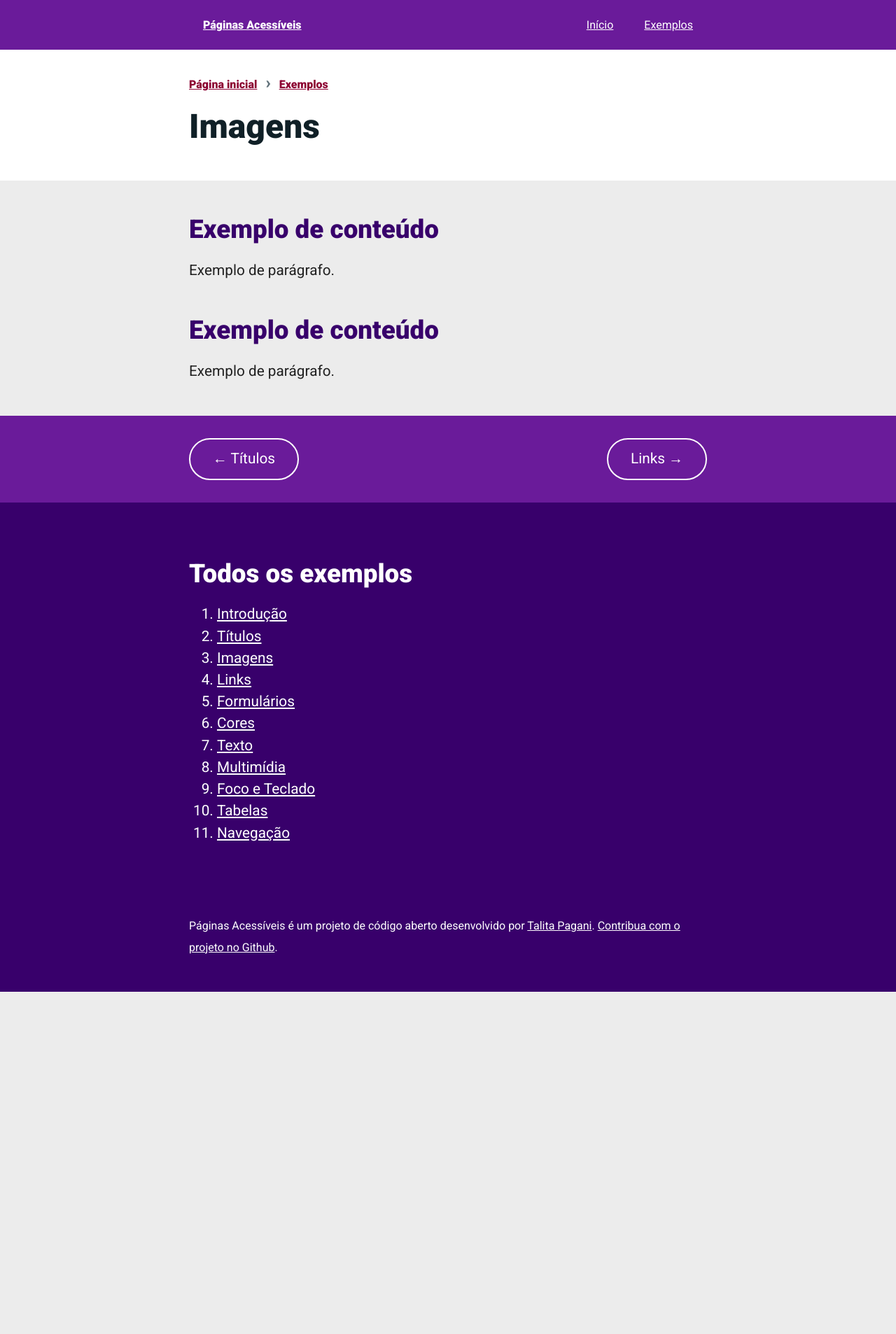
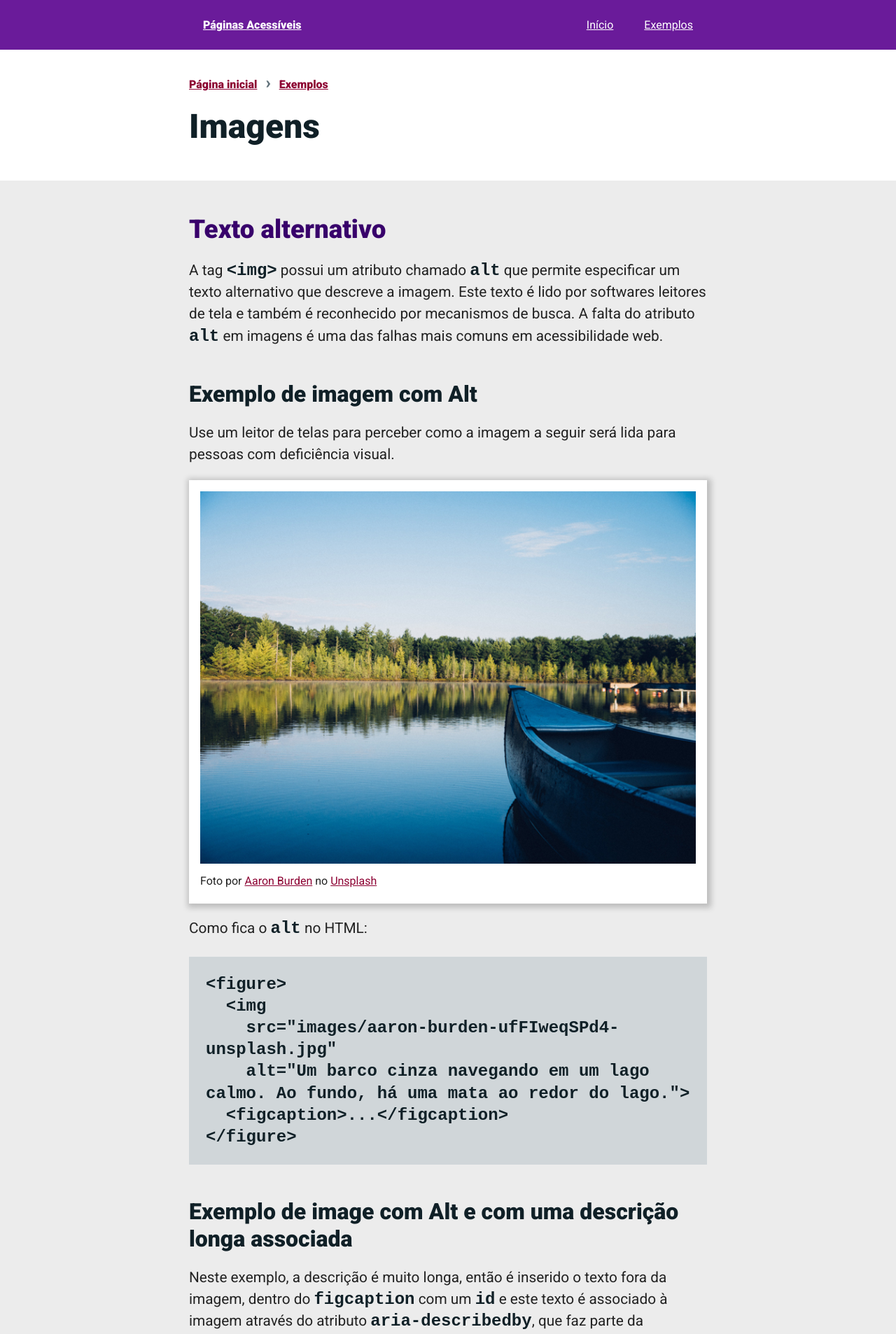
Before and after one commit to talitapagani/paginas-acessiveis, a Jekyll site: the page built from _examples/03-imagens.md, in a window 1280 px wide. Shown: the top 1906 px of the page at 70% size. Built offline with Jekyll 4.4.1, drawn with Linux system fonts in a browser that asks for light colours; before the commit the page ends 1417 px from its top, so only the background shows below that; some of the changed text lies outside the part shown.

Commit message:
Finish image examples section

```diff
--- a/_examples/03-imagens.md
+++ b/_examples/03-imagens.md
@@ -11,10 +11,67 @@ breadcrumb:
     title: Exemplos
 ---
 
-## Exemplo de conteúdo
+## Texto alternativo
 
-Exemplo de parágrafo.
+A tag `<img>` possui um atributo chamado `alt` que permite especificar um texto alternativo que descreve a imagem. Este texto é lido por softwares leitores de tela e também é reconhecido por mecanismos de busca. A falta do atributo `alt` em imagens é uma das falhas mais comuns em acessibilidade web.
 
-## Exemplo de conteúdo
+### Exemplo de imagem com Alt
 
-Exemplo de parágrafo.
+Use um leitor de telas para perceber como a imagem a seguir será lida para pessoas com deficiência visual.
+
+<figure>
+  <img src="{{ site.baseurl }}/images/aaron-burden-ufFIweqSPd4-unsplash.jpg" alt="Um barco cinza navegando em um lago calmo. Ao fundo, há uma mata ao redor do lago.">
+  <figcaption>
+    Foto por <a href="https://unsplash.com/@aaronburden?utm_source=unsplash&utm_medium=referral&utm_content=creditCopyText">Aaron Burden</a> no <a href="https://unsplash.com/s/photos/lake?utm_source=unsplash&utm_medium=referral&utm_content=creditCopyText">Unsplash</a>
+  </figcaption>
+</figure>
+
+Como fica o `alt` no HTML:
+
+    <figure>
+      <img
+        src="images/aaron-burden-ufFIweqSPd4-unsplash.jpg"
+        alt="Um barco cinza navegando em um lago calmo. Ao fundo, há uma mata ao redor do lago.">
+      <figcaption>...</figcaption>
+    </figure>
+
+### Exemplo de image com Alt e com uma descrição longa associada
+
+Neste exemplo, a descrição é muito longa, então é inserido o texto fora da imagem, dentro do `figcaption` com um `id` e este texto é associado à imagem através do atributo `aria-describedby`, que faz parte da especificação do <a href="https://www.w3.org/WAI/standards-guidelines/aria/">WAI-ARIA (link para um site externo, em inglês)</a>.
+
+<figure>
+  <img src="{{ site.baseurl }}/images/aaron-burden-ufFIweqSPd4-unsplash.jpg" alt="" aria-describedby="imageDescription">
+  <figcaption>
+    <p id="imageDescription">Em primeiro plano, à direita, há uma parte de um barco cinza que está navegando em um lago calmo. Ao fundo, há uma mata ao redor do lago, composta árvores de folhagem verde clara e verde escura. As árvores são refletidas na água do lago.</p>
+    Foto por <a href="https://unsplash.com/@aaronburden?utm_source=unsplash&utm_medium=referral&utm_content=creditCopyText">Aaron Burden</a> no <a href="https://unsplash.com/s/photos/lake?utm_source=unsplash&utm_medium=referral&utm_content=creditCopyText">Unsplash</a>
+  </figcaption>
+</figure>
+
+Veja a seguir como ficou no HTML. Repare que ainda temos o atributo `alt`, mas ele está nulo e isso é válido desde que a imagem não deva ser lida pelo leitor de telas ou se houver um texto no entorno da imagem, como é o caso.
+
+    <figure>
+      <img src="images/aaron-burden-ufFIweqSPd4-unsplash.jpg" alt=""
+           aria-describedby="imageDescription">
+      <figcaption>
+        <p id="imageDescription">Em primeiro plano, à direita, há uma parte de um barco cinza que está navegando em um lago calmo. Ao fundo, há uma mata ao redor do lago, composta árvores de folhagem verde clara e verde escura. As árvores são refletidas na água do lago.</p>
+      </figcaption>
+    </figure>
+
+## Toda imagem precisa de descrição?
+
+Toda imagem que faz parte do conteúdo da página precisa ser descrita e isso inclui ilustrações, fotos e ícones.
+
+Se uma imagem é meramente decorativa, é interessante que ela seja inserida via CSS ao invés de ser inserida no código.
+
+<div class="tip">
+  <h3 class="tip-title">Importante</h3>
+  <p>Não use imagens para representar textos e títulos da página. Use as tags adequadas de parágrafo e cabeçalho para representar informações textuais.</p>
+</div>
+
+## Fazendo uma boa descrição de imagens
+
+Não existe uma fórmula para descrever imagens, mas há alguns pontos a serem levados em conta:
+- O ideal é que a descrição no `alt` seja de até 100 caracteres. Ao passar disso, é uma descrição longa e pode ser usado o atributo `longdesc` ou o `aria-describedby` para associar outros elementos que descrevem essa imagem;
+- A descrição deve evitar fazer juízo de valor, ou seja, falar que a imagem é bonita ou feia, por exemplo. A interpretação é da pessoa que estará lendo a descrição;
+- Descrever cor de fundo, textura, estilo (em caso de pintura) e outros detalhes depende muito do contexto. Se esse tipo de informação é relevante pra entender aquela imagem, descreva estes aspecto;
+- Evite termos como *figura de...*, *imagem sobre...*, *ícone de lupa* e outras variações. O leitor de telas já anuncia que é uma imagem e estes termos ficam redundantes. Se estiver descrevendo um quadro ou pintura e isso for importante naquele contexto, o termo *pintura* faz sentido. Perceba que tudo depende de contexto.
--- a/_sass/components.scss
+++ b/_sass/components.scss
@@ -1,3 +1,5 @@
+/* SKIP TO CONTENT */
+
 .skipToContent {
 	display: inline-block;
 	padding: 1rem;
@@ -14,6 +16,8 @@
 		transform: translateY(0px);
 	}
 }
+
+/* BREADCRUMBS */
 
 .breadcrumb {
 	padding: 0;
@@ -39,6 +43,8 @@
 	}
 }
 
+/* TIP BOX */
+
 .tip {
 	margin: 3rem 0;
 	padding: 3rem 1rem 1rem 1rem;
@@ -61,3 +67,34 @@
 		left: 0;
 	}
 }
+
+/* FIGURE AND FIGURE CAPTION */
+
+figure {
+	margin: 0;
+	padding: 1rem;
+	box-sizing: border-box;
+	background: $light;
+	box-shadow: 2px 2px 8px 4px rgba(0, 0, 0, .2);
+
+	img {
+		width: 100%;
+	}
+
+	figcaption {
+		font-size: 1rem;
+	}
+
+}
+
+/* PRE */
+
+pre {
+	background: lighten($secondary-light-color, 40%);
+	padding: 1.5rem;
+	white-space: pre-wrap;
+	white-space: -moz-pre-wrap;
+  white-space: -pre-wrap;
+  white-space: -o-pre-wrap;
+  word-wrap: break-word;
+}
--- a/_sass/typography.scss
+++ b/_sass/typography.scss
@@ -21,6 +21,12 @@ a:focus {
 
 a:active {
 	color: $link-color;
+}
+
+.highlighter-rouge {
+	font-size: 1.5rem;
+	color: $secondary-dark-color;
+	font-weight: 700;
 }
 
 /* HEADING */
```
Also changed, not shown: _examples/02-titulos.md (+1 -1 lines), images/aaron-burden-ufFIweqSPd4-unsplash.jpg (added).
